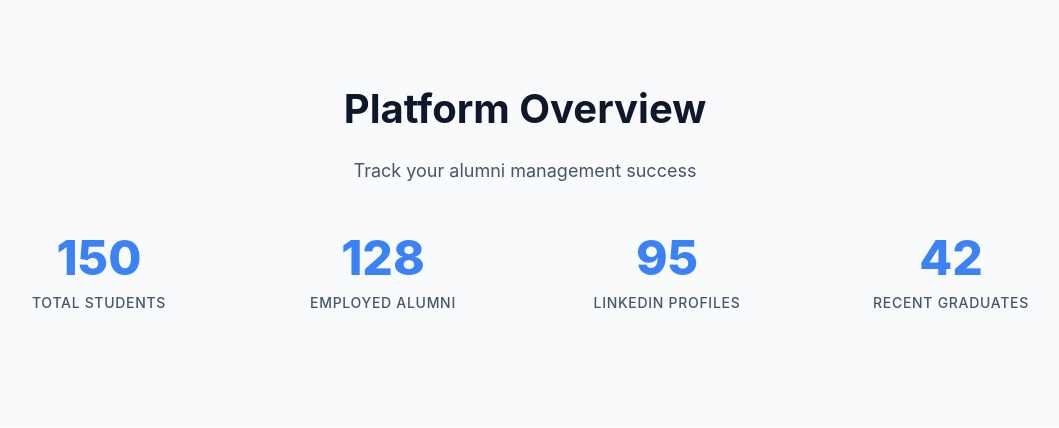
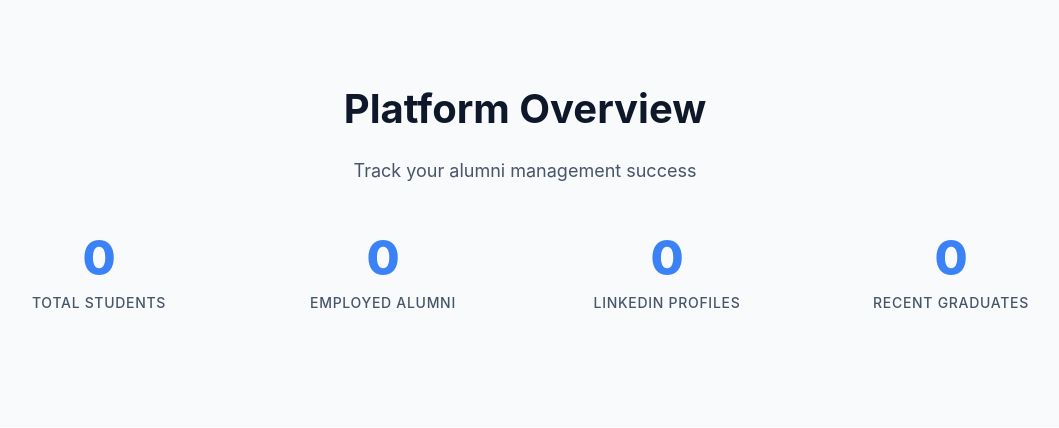
Before and after one commit to MudrikalSharief/Django-CRUD, a Django app: page / in a window 1280 px wide. Shown: the part 1545-1973 px from the top of the page, without its empty margins (115-1174 px from the left). Run offline with Django 5.2, Linux system fonts and the light colour scheme; data that the repository does not hold is empty.

Commit message:
Done Finishing

```diff
--- a/CRUD/MyCrud/templates/create.html
+++ b/CRUD/MyCrud/templates/create.html
@@ -568,14 +568,20 @@
         const endDateInput = document.querySelector('input[name="end_employment_date"]');
 
         if (startDateInput && endDateInput) {
+            endDateInput.disabled = true; // Disable end date input when start date is selected
             startDateInput.addEventListener('change', function() {
                 endDateInput.min = this.value;
+                endDateInput.disabled = false; // Enable end date input when start date is selected
                 // Optionally clear end date if it's before the new start date
                 if (endDateInput.value && endDateInput.value < this.value) {
                     endDateInput.value = '';
                 }
+                if(!startDateInput.value) {
+                    endDateInput.disabled = true; // Disable end date input if start date is not selected
+                }
             });
         }
+
 
         const form = document.getElementById('addStudentForm');
         const submitBtn = document.getElementById('submitBtn');
--- a/CRUD/MyCrud/templates/home.html
+++ b/CRUD/MyCrud/templates/home.html
@@ -711,10 +711,10 @@
 
         // Simulate statistics (replace with real data from your backend)
         const stats = {
-            totalStudents: 150,
-            employedStudents: 128,
-            linkedinProfiles: 95,
-            recentGrads: 42
+            totalStudents: {{ total_students|default:0 }},
+            employedStudents: {{ total_employed|default:0 }},
+            linkedinProfiles: {{ total_linkedIn|default:0 }},
+            recentGrads: {{ total_graduated|default:0 }}
         };
 
         // Animate counters when stats section is visible
@@ -814,31 +814,7 @@
         });
     });
 
-    // Utility function to fetch real statistics (replace with your API endpoint)
-    async function fetchRealStats() {
-        try {
-            // Replace with your actual API endpoint
-            // const response = await fetch('/api/stats/');
-            // const data = await response.json();
-            // return data;
 
-            // For now, return mock data
-            return {
-                totalStudents: 150,
-                employedStudents: 128,
-                linkedinProfiles: 95,
-                recentGrads: 42
-            };
-        } catch (error) {
-            console.error('Error fetching stats:', error);
-            return {
-                totalStudents: 0,
-                employedStudents: 0,
-                linkedinProfiles: 0,
-                recentGrads: 0
-            };
-        }
-    }
 </script>
 
 {% endblock %}
--- a/CRUD/MyCrud/views.py
+++ b/CRUD/MyCrud/views.py
@@ -7,12 +7,24 @@ from . forms import AddStudentList #import the AddStudentList form from forms.py
 import json
 from django.views.decorators.csrf import csrf_exempt
 from django.core.exceptions import ValidationError
-
+import datetime
 
 @csrf_exempt
 # Create your views here.
 def index(request):
-    return render(request, "home.html")
+    students = student.objects.all() # Get all students from the database
+    total_students = students.count()  # Count total number of students
+    total_employed = students.exclude(job_title="").count()  # Count total employed students
+    total_linkedIn = students.exclude(linkedin_profile="").count()  # Count total students with LinkedIn profiles
+    total_graduated = students.filter(year_graduated=datetime.date.today().year - 1).count()  # Count total students who graduated last year
+
+    context = {
+        "total_students": total_students,
+        "total_employed": total_employed,
+        "total_linkedIn": total_linkedIn,
+        "total_graduated": total_graduated,
+    }
+    return render(request, "home.html", context)
 
 
 def showstudents(request):
```
Also changed, not shown: CRUD/MyCrud/templates/students_list.html (+18 -0 lines).
